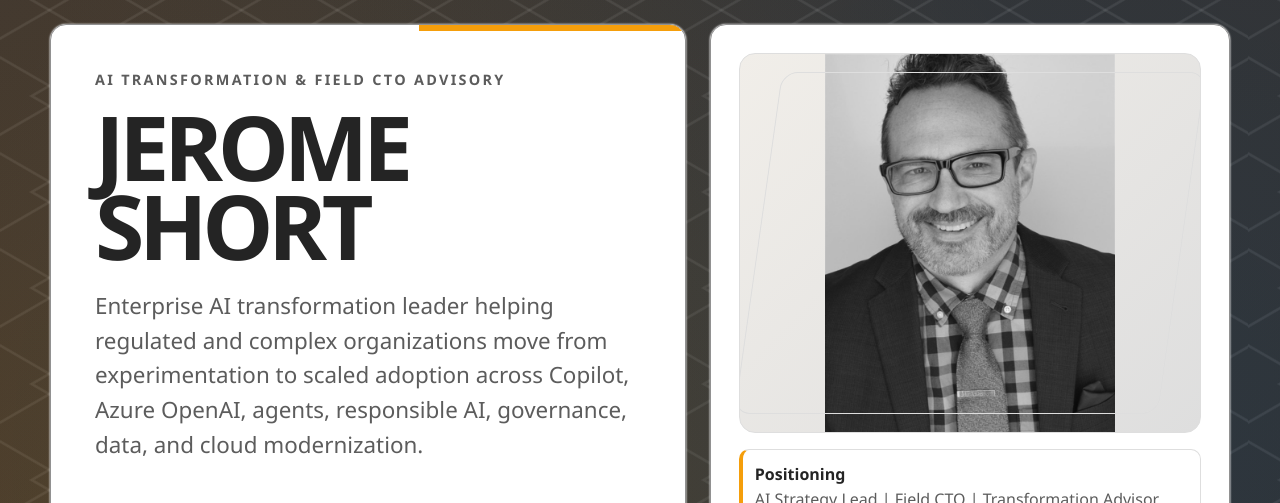
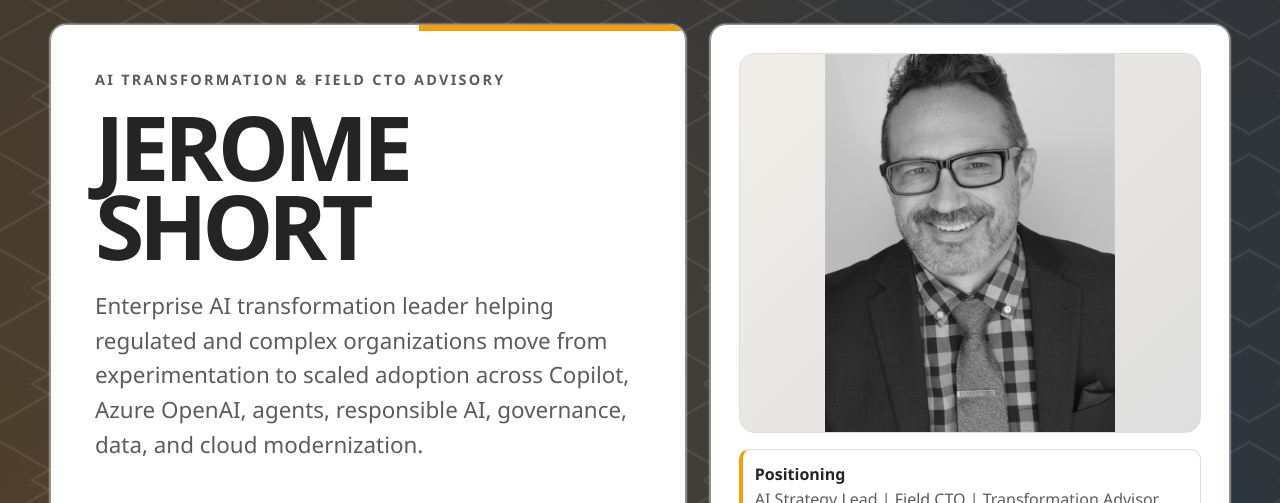
Before and after one commit to Chef-Jeromeo/Chef-Jeromeo.github.io, a Jekyll site: the page index.html, which Jekyll copies as it is, in a window 1280 px wide. Shown: the top 503 px of the page. Built offline with Jekyll 4.4.1, drawn with Linux system fonts in a browser that asks for light colours.

Commit message:
Remove profile image overlay
Co-authored-by: Copilot <223556219+Copilot@users.noreply.github.com>

```diff
--- a/index.html
+++ b/index.html
@@ -250,16 +250,6 @@
       filter: grayscale(1);
     }
 
-    .headshot::before {
-      content: "";
-      position: absolute;
-      inset: 18px;
-      border: 1px solid var(--cp-border);
-      border-radius: 16px;
-      transform: skewX(-8deg);
-      z-index: 1;
-    }
-
     .quick-facts {
       display: grid;
       gap: 10px;
@@ -377,7 +367,6 @@
     }
 
     html[data-mode="reader"] .intro::before,
-    html[data-mode="reader"] .headshot::before,
     html[data-mode="reader"] .video-placeholder::before {
       display: none;
     }
```
